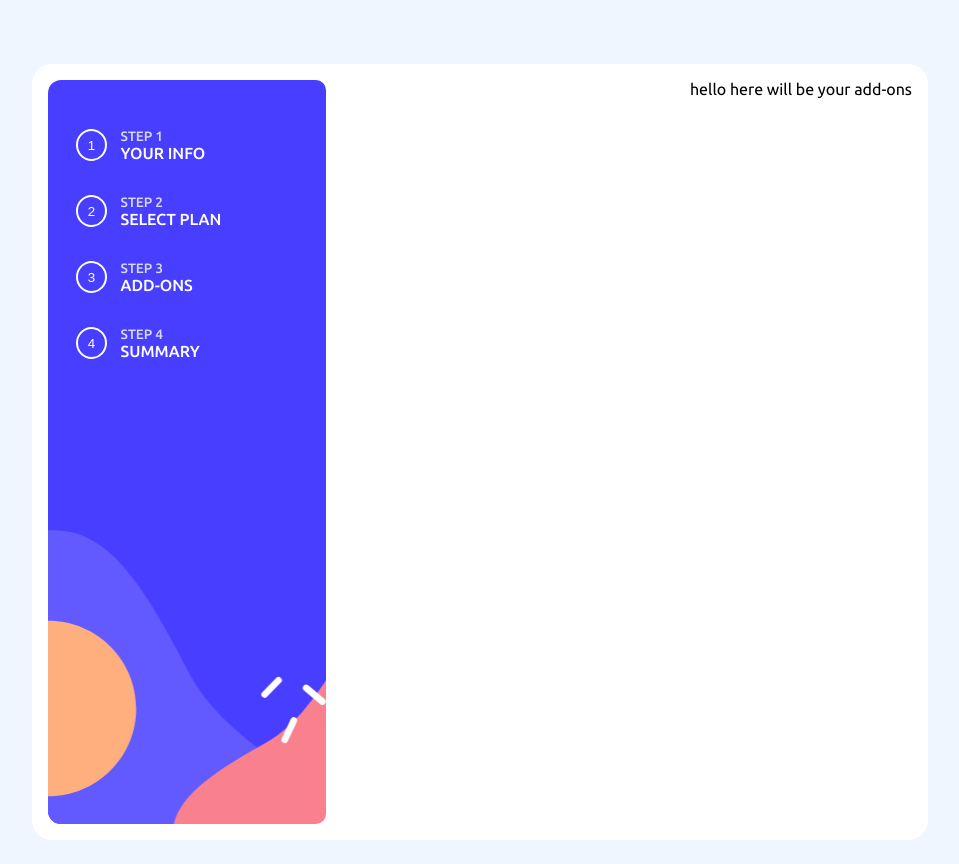
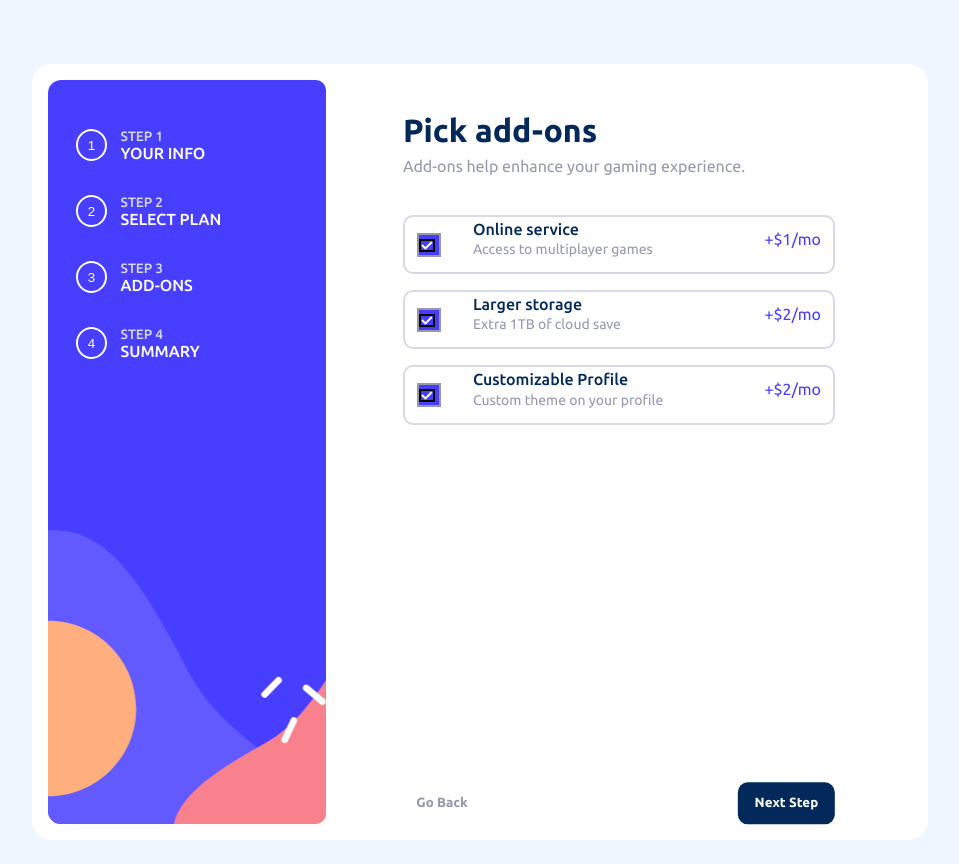
Before and after one commit to kabir-afk/multi-step-form, a React (Create React App) app: page /Addon in a window 1280 px wide. Shown: the whole page, without its empty margins (160-1119 px from the left). Built offline with nearby package versions, Linux system fonts and the light colour scheme.

Commit message:
Update the color of the monthly plan from Marine-blue to Purplish-blue. Add the AddOn component. (generated by blackbox.ai )

```diff
--- a/src/components/Step-2/Plan.css
+++ b/src/components/Step-2/Plan.css
@@ -89,6 +89,7 @@
 
 .monthly {
   color: hsl(213, 96%, 18%);
+  color: hsl(243, 100%, 62%);
 }
 
 .yearly {
--- a/src/components/Step-2/Plan.scss
+++ b/src/components/Step-2/Plan.scss
@@ -101,6 +101,7 @@
 
 .monthly {
     color: $Marine-blue;
+    color: $Purplish-blue;
 }
 
 .yearly {
--- a/src/components/Step-3/AddOn.js
+++ b/src/components/Step-3/AddOn.js
@@ -1,9 +1,65 @@
 import React from "react";
+import NextBtn from "../NextBtn/NextBtn";
+import PrevBtn from "../PrevBtn/PrevBtn";
+import { Link } from "react-router-dom";
+import "./Addon.css";
+export default function AddOn() {
+  function hello() {
+    console.log("hellow");
+  }
+  return (
+    <form>
+      <h1>Pick add-ons</h1>
+      <p>Add-ons help enhance your gaming experience.</p>
 
-export default function AddOn() {
-  return(
-    <>
-    <p>hello here will be your add-ons</p>
-    </>
-  )
+      <div className="addon">
+        <label className="checkbox">
+          <input type="checkbox" checked onChange={hello} />
+          <span className="custom-checkbox">
+            <img src="/assets/images/icon-checkmark.svg" alt="icon-check" />
+          </span>
+        </label>
+        <article htmlFor="service">
+          <div className="plan-heading">Online service</div>
+          <p>Access to multiplayer games</p>
+        </article>
+        <div className="monthly">+$1/mo</div>
+      </div>
+
+      <div className="addon">
+        <label className="checkbox">
+          <input type="checkbox" checked onChange={hello} />
+          <span className="custom-checkbox">
+            <img src="/assets/images/icon-checkmark.svg" alt="icon-check" />
+          </span>
+        </label>
+        <article htmlFor="storage">
+          <div className="plan-heading">Larger storage</div>
+          <p>Extra 1TB of cloud save</p>
+        </article>
+        <div className="monthly">+$2/mo</div>
+      </div>
+
+      <div className="addon">
+        <label className="checkbox">
+          <input type="checkbox" checked onChange={hello} />
+          <span className="custom-checkbox">
+            <img src="/assets/images/icon-checkmark.svg" alt="icon-check" />
+          </span>
+        </label>
+        <article htmlFor="profile">
+          <div className="plan-heading">Customizable Profile</div>
+          <p>Custom theme on your profile</p>
+        </article>
+        <div className="monthly">+$2/mo</div>
+      </div>
+
+      <Link to="/Plan">
+        <PrevBtn />
+      </Link>
+      <Link to="/Summary">
+        <NextBtn />
+      </Link>
+    </form>
+  );
 }
--- /dev/null
+++ b/src/components/Step-3/Addon.css
@@ -0,0 +1,55 @@
+.addon {
+  border: 2px solid hsl(229, 24%, 87%);
+  border-radius: 10px;
+  margin-bottom: 1em;
+  padding: 0em 0.75em 0.75em;
+  display: flex;
+  align-items: center;
+}
+.addon:first-of-type {
+  margin-top: 2em;
+}
+.addon article {
+  color: hsl(231, 11%, 63%);
+  margin-left: 1em;
+  margin-right: auto;
+}
+.addon article .plan-heading {
+  margin-bottom: 0.2em;
+}
+.addon article p {
+  font-size: 0.875rem;
+}
+
+.plan-heading {
+  color: hsl(213, 96%, 18%);
+  font-weight: 500;
+}
+
+.checkbox {
+  border: 2px solid hsl(231, 11%, 63%);
+  display: flex;
+  justify-content: space-between;
+  align-items: center;
+  margin-right: 1em;
+  height: -moz-fit-content;
+  height: fit-content;
+}
+.checkbox input {
+  display: none;
+}
+.checkbox img {
+  border: 2px solid black;
+}
+.checkbox .custom-checkbox {
+  width: 20px;
+  aspect-ratio: 1;
+  background: hsl(243, 100%, 62%);
+  cursor: pointer;
+  display: flex;
+  justify-content: space-between;
+  align-items: center;
+}
+.checkbox input:checked + .custom-checkbox {
+  border: none;
+}/*# sourceMappingURL=Addon.css.map */
--- /dev/null
+++ b/src/components/Step-3/Addon.scss
@@ -0,0 +1,75 @@
+@import '../Variables/Variable.scss';
+
+@mixin flex() {
+    display: flex;
+    justify-content: space-between;
+    align-items: center;
+}
+
+.addon {
+    border: 2px solid $Light-gray;
+    border-radius: 10px;
+    margin-bottom: 1em;
+    padding: 0em 0.75em 0.75em;
+    display: flex;
+    align-items: center;
+
+    &:first-of-type {
+        margin-top: 2em;
+    }
+
+    article {
+        // border: 2px solid red;
+        color: $Cool-gray;
+        margin-left: 1em;
+        margin-right: auto;
+
+        .plan-heading {
+            margin-bottom: 0.2em;
+        }
+
+        p {
+            font-size: 0.875rem;
+        }
+    }
+}
+
+.plan-heading {
+    color: $Marine-blue;
+    font-weight: 500;
+}
+
+.checkbox {
+    border: 2px solid $Cool-gray;
+    @include flex();
+    // overflow: hidden;
+    margin-right: 1em;
+    height: fit-content;
+
+    input {
+        display: none;
+    }
+
+    img {
+        // margin: 0 50%;
+        border: 2px solid black;
+        // visibility: hidden;
+    }
+
+    // .checked {
+    //     visibility: visible;
+    // }
+
+    .custom-checkbox {
+        width: 20px;
+        aspect-ratio: 1;
+        background: $Purplish-blue;
+        cursor: pointer;
+        @include flex();
+    }
+
+    input:checked+.custom-checkbox {
+        border: none;
+        // background: transparent;
+    }
+}
```
Also changed, not shown: 2 other files (tests, documents, lock files or other folders).
